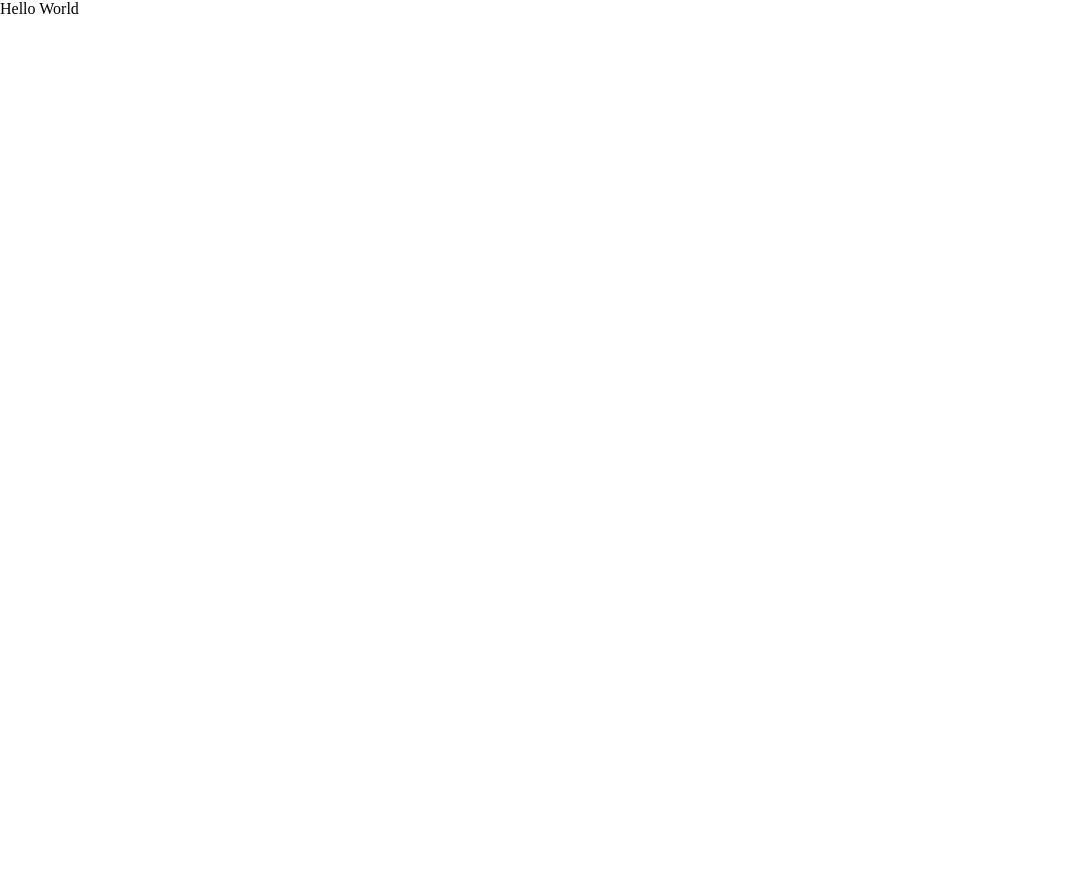
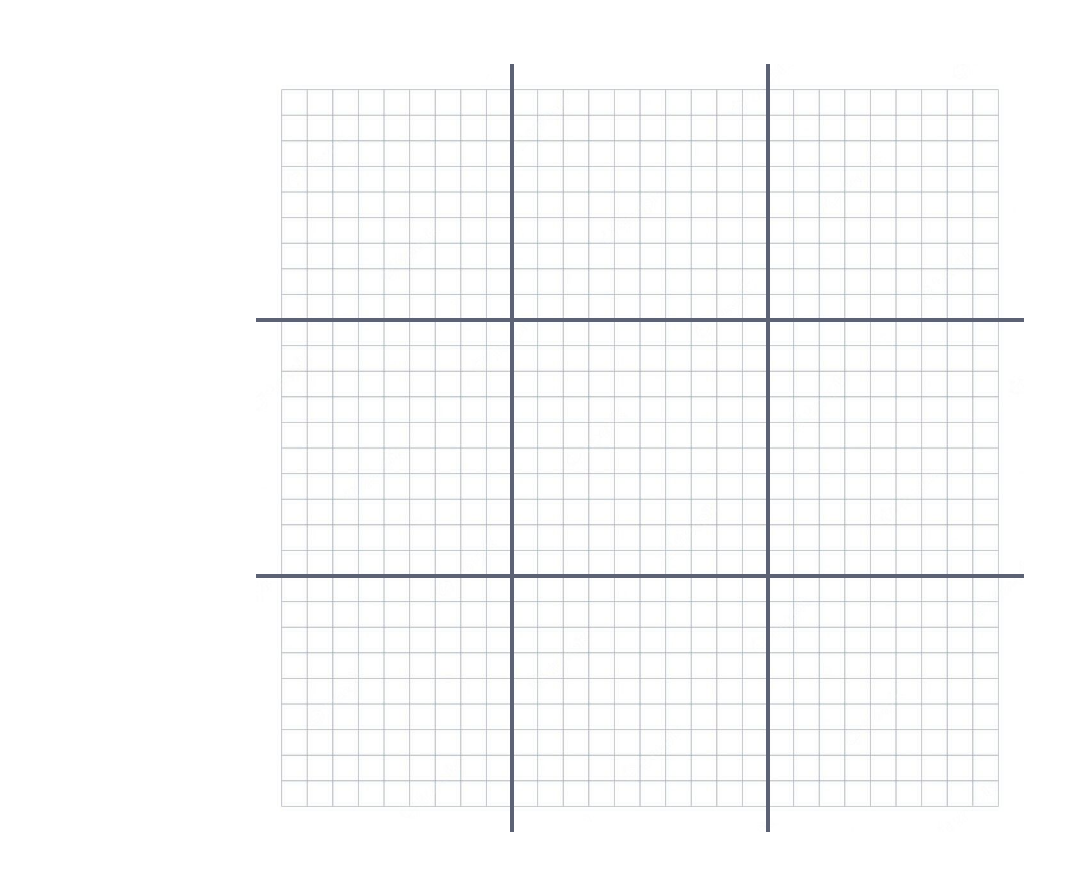
Before and after one commit to b0tm0de/case001, a React (Vite) app: page / in a window 1280 px wide. Shown: the top 870 px of the page, without its empty margins (0-1087 px from the left). Before the commit the page ends 800 px from the top, so only its background shows below. Built offline with nearby package versions, Linux system fonts and the light colour scheme.

Commit message:
implemented css grid draft

```diff
--- a/src/App.jsx
+++ b/src/App.jsx
@@ -1,5 +1,18 @@
+import { useState } from "react"
+import Cell from "./Components/Cell"
+
 function App() {
-  return <main className="App">Hello World</main>
+  const [board, setBoard] = useState(["x", "o", "x", "o", "x", "v", "o", "x", "o"])
+
+  const boardMapped = board.map((element, i) => {
+    return <Cell key={i} id={i} sign={element} />
+  })
+
+  return (
+    <main className="app">
+      <div className="game-grid">{boardMapped}</div>
+    </main>
+  )
 }
 
 export default App
--- /dev/null
+++ b/src/Components/Cell.jsx
@@ -0,0 +1,3 @@
+export default function Cell({ id, sign }) {
+  return <div className="cell"></div>
+}
--- a/src/index.css
+++ b/src/index.css
@@ -14,3 +14,46 @@
   -moz-osx-font-smoothing: grayscale;
   -webkit-text-size-adjust: 100%;
 }
+
+.app {
+  /* height: 100vh; */
+  padding: 5vw;
+  display: grid;
+  place-items: center;
+}
+
+.game-grid {
+  display: grid;
+  grid-template: 1fr / 1fr 1fr 1fr;
+  width: max-content;
+  background-image: url(./assets/checkered-notebook-paper.jpg);
+  background-repeat: no-repeat;
+  background-attachment: fixed;
+  background-position: center;
+  background-size: cover;
+}
+
+.cell {
+  display: grid;
+  color: #5c6274;
+  place-items: center;
+  border: solid 2px #5c6274;
+  width: 20vw;
+  height: 20vw;
+}
+
+.cell:nth-child(-1n + 3) {
+  border-top: none;
+}
+
+.cell:nth-child(3n) {
+  border-right: none;
+}
+
+.cell:nth-last-child(-1n + 3) {
+  border-bottom: none;
+}
+
+.cell:nth-last-child(3n) {
+  border-left: none;
+}
```
Also changed, not shown: src/assets/checkered-notebook-paper.jpg (added).
